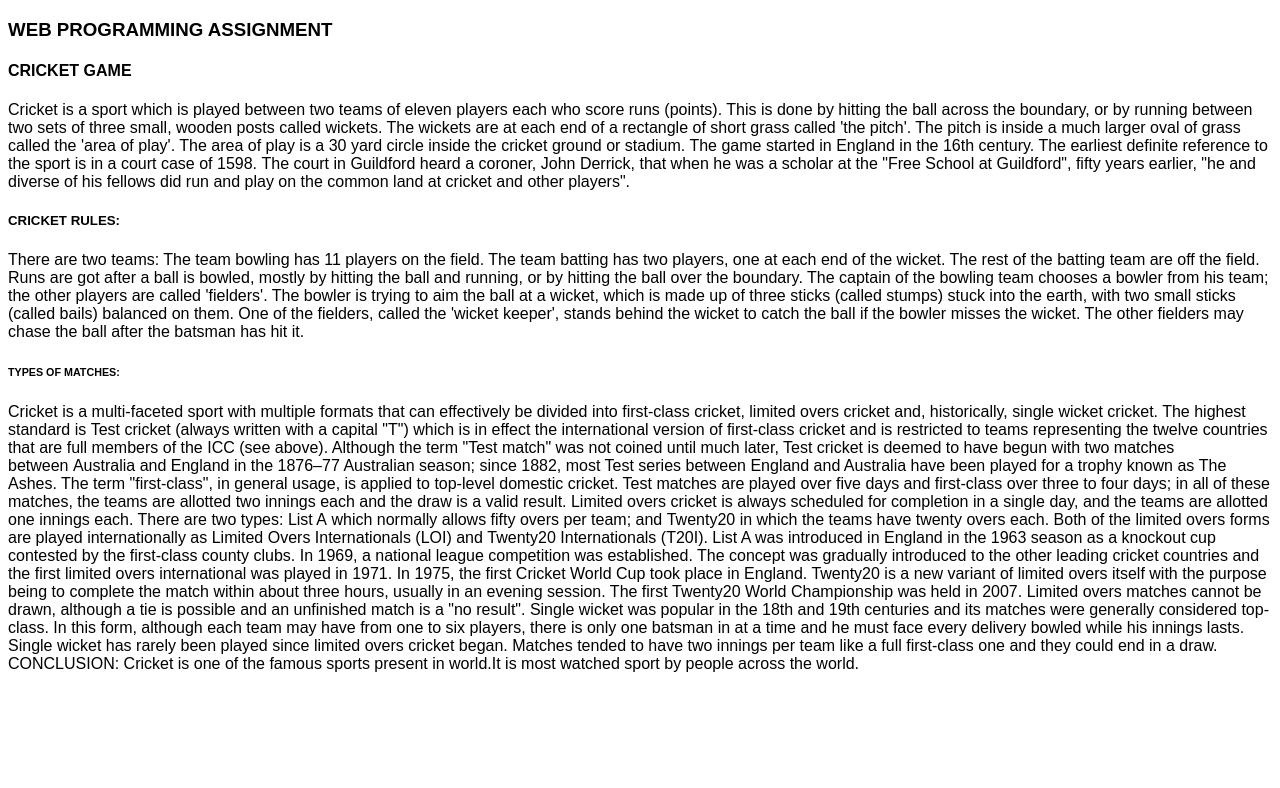
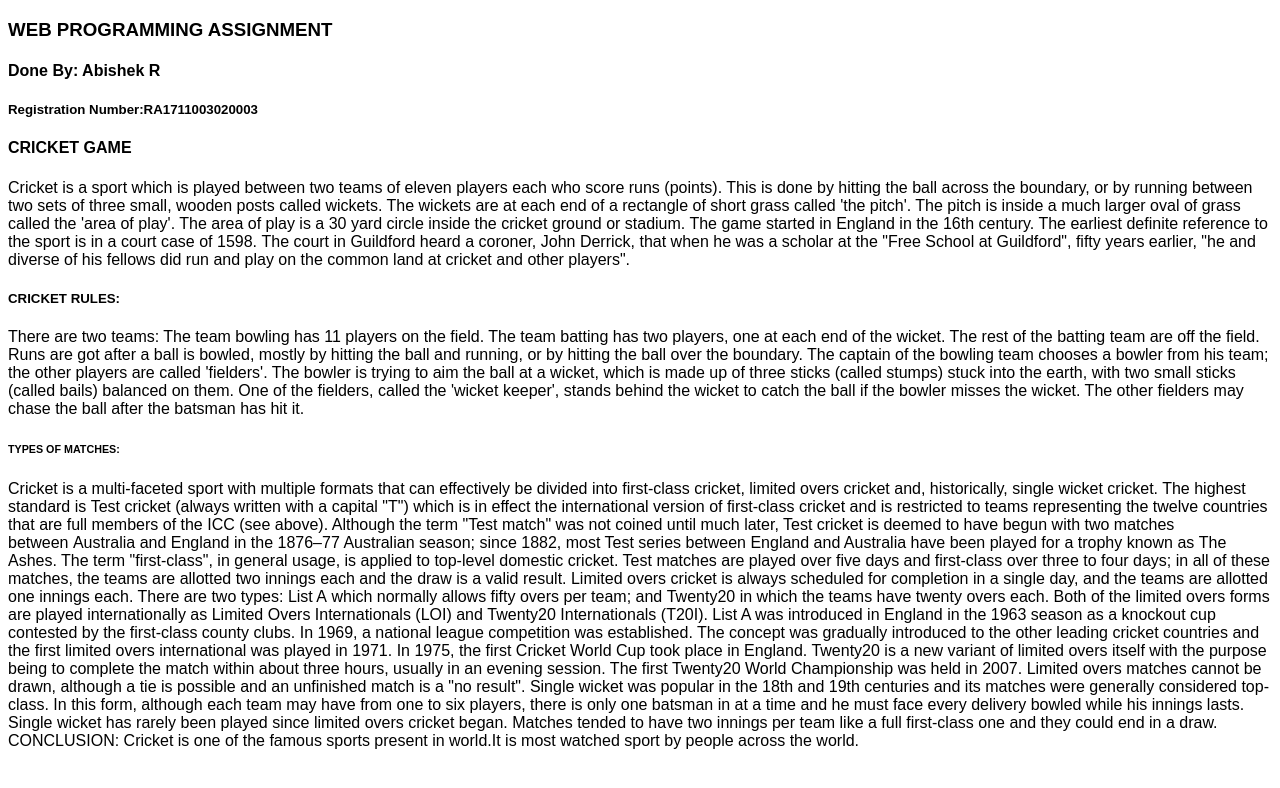
Before and after one commit to Abishek-Ravi/Abishek-Ravi.github.io, a plain HTML site: page index.html in a window 1280 px wide. Drawn offline with Linux system fonts and the light colour scheme.

Commit message:
Update index.html

```diff
--- a/index.html
+++ b/index.html
@@ -40,6 +40,8 @@ input[type=submit]:hover {
 <body>
 
 <h3>WEB PROGRAMMING ASSIGNMENT</h3>
+  <h4>Done By: Abishek R</h4>
+  <h5>Registration Number:RA1711003020003</h5>
 <h4>CRICKET GAME</h4>
 <p>Cricket is a sport which is played between two teams of eleven players each who score runs (points). This is done by hitting the ball across the boundary, or by running between two sets of three small, wooden posts called wickets.
 
```
